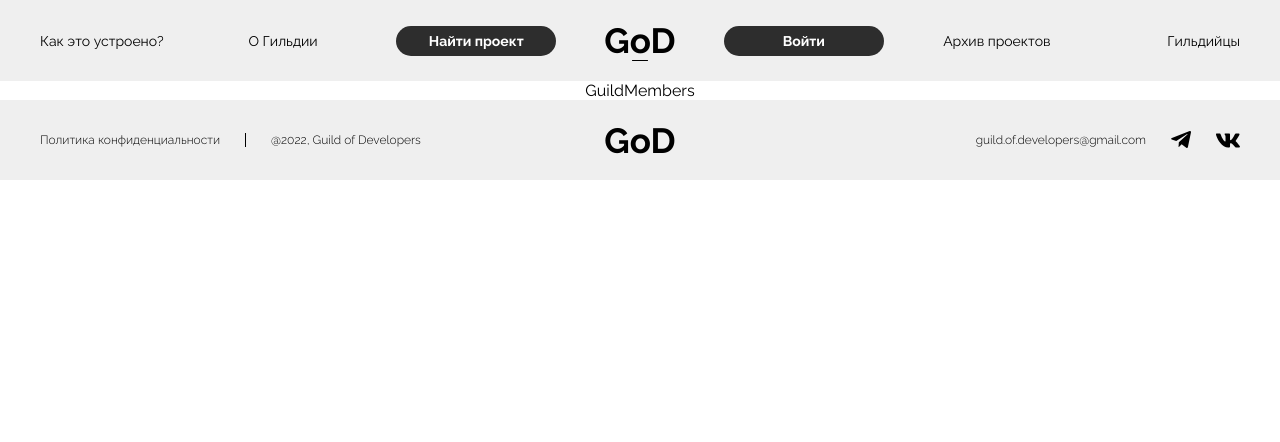
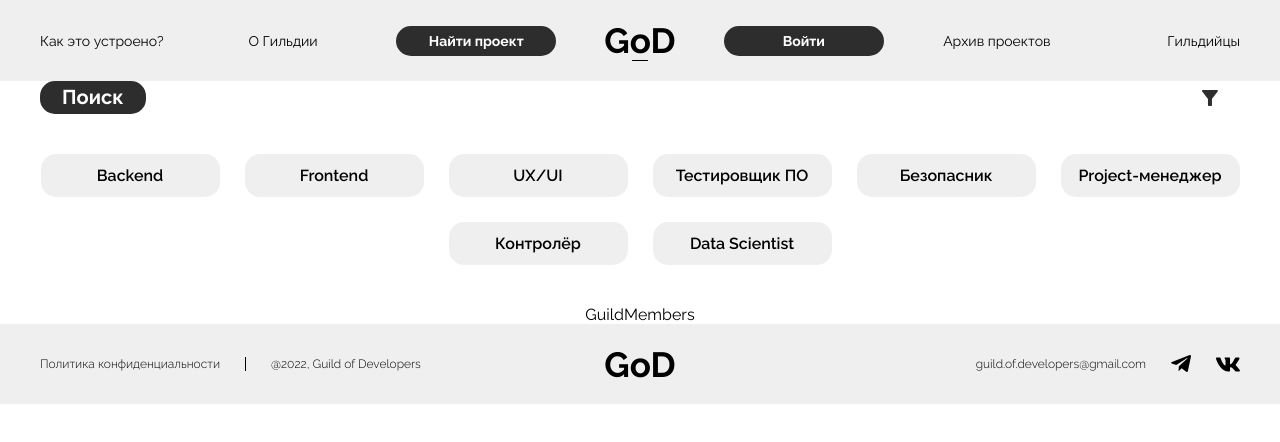
Before and after one commit to GuildOfDevelopers/guild-of-developers-frontend, a React (Create React App) app: page /guildMembers in a window 1280 px wide. Shown: the top 442 px of the page. Built offline with nearby package versions, Linux system fonts and the light colour scheme.

Commit message:
feat: filter for page guildMembers; fix: filter

```diff
--- /dev/null
+++ b/src/components/Filter/FilterMembers/index.tsx
@@ -0,0 +1,75 @@
+import React, { FC } from 'react';
+import { Menu } from '@headlessui/react';
+import { Wrapper, TopFilter, BottomFilter, BottomFilterButton, FilterButtons } from './style';
+import FilterOpen from '../FilterOpen';
+import { IconFilter } from './Icon';
+
+const FilterMembers: FC = () => {
+  const [currentMenu, setCurrentMenu] = React.useState(-1);
+  const menu = [
+    {
+      id: 0,
+      title: 'Backend'
+    },
+    {
+      id: 1,
+      title: 'Frontend'
+    },
+    {
+      id: 2,
+      title: 'UX/UI'
+    },
+    {
+      id: 3,
+      title: 'Тестировщик ПО'
+    },
+    {
+      id: 4,
+      title: 'Безопасник'
+    },
+    {
+      id: 5,
+      title: 'Project-менеджер'
+    },
+    {
+      id: 6,
+      title: 'Контролёр'
+    },
+    {
+      id: 7,
+      title: 'Data Scientist'
+    }
+  ];
+
+  return (
+    <Wrapper>
+      <TopFilter>
+        <FilterButtons className="active">Поиск</FilterButtons>
+
+        <Menu>
+          <Menu.Button>
+            <IconFilter />
+          </Menu.Button>
+
+          <Menu.Items className="filter-open">
+            <FilterOpen />
+          </Menu.Items>
+        </Menu>
+      </TopFilter>
+
+      <BottomFilter>
+        {menu.map((item) => (
+          <BottomFilterButton
+            key={item.id}
+            className={currentMenu === item.id ? 'active' : ''}
+            onClick={() => (currentMenu === item.id ? setCurrentMenu(-1) : setCurrentMenu(item.id))}
+          >
+            {item.title}
+          </BottomFilterButton>
+        ))}
+      </BottomFilter>
+    </Wrapper>
+  );
+};
+
+export default FilterMembers;
--- /dev/null
+++ b/src/components/Filter/FilterMembers/style.tsx
@@ -0,0 +1,86 @@
+import styled from 'styled-components';
+
+export const Wrapper = styled.div`
+  padding-bottom: 40px;
+
+  [id^='headlessui-menu-button'] {
+    padding: 5px 22px;
+    border-radius: 15px;
+  }
+
+  .filter-open[id^='headlessui-menu-items'] {
+    position: absolute;
+    left: 0;
+    bottom: -140px;
+    width: 100%;
+    padding: 30px 25px;
+    border-radius: 15px;
+    border-top-right-radius: 0;
+    background-color: var(--color-white-2);
+    z-index: 100;
+
+    &::before {
+      content: '';
+      display: block;
+      position: absolute;
+      top: -25px;
+      right: 0;
+      width: 0;
+      height: 0;
+      border-left: 30px solid transparent;
+      border-right: 30px solid transparent;
+      border-bottom: 25px solid var(--color-white-2);
+    }
+  }
+`;
+
+export const TopFilter = styled.div`
+  display: flex;
+  flex-wrap: wrap;
+  justify-content: space-between;
+  padding-bottom: 40px;
+  position: relative;
+`;
+
+export const BottomFilter = styled.div`
+  width: 100%;
+  display: flex;
+  flex-wrap: wrap;
+  justify-content: center;
+  gap: 25px;
+`;
+
+export const BottomFilterButton = styled.button`
+  flex-shrink: 0;
+  width: 179px;
+  padding: 12px 16px;
+  background-color: var(--color-white-2);
+  border-radius: 15px;
+  text-align: center;
+  font-size: 16px;
+  font-weight: var(--fw-600);
+  line-break: 19px;
+  transition: color 0.3s ease-in-out, background-color 0.3s ease-in-out;
+
+  &.active {
+    color: var(--color-white);
+    background-color: var(--color-grey);
+  }
+`;
+
+export const FilterButtons = styled.button`
+  padding: 5px 22px;
+  border-radius: 15px;
+  font-weight: var(--fw-400);
+  font-size: var(--fs-500);
+  line-height: var(--line-height-500);
+
+  transition: color 0.3s ease-in-out, background-color 0.3s ease-in-out,
+    font-weight 0.3s ease-in-out;
+
+  &.active {
+    font-weight: var(--fw-700);
+    color: var(--color-white);
+    background-color: var(--color-grey);
+  }
+`;
--- a/src/components/Filter/FilterOpen.tsx
+++ b/src/components/Filter/FilterOpen/index.tsx
@@ -1,5 +1,5 @@
 import React, { FC } from 'react';
-import { Form, FormName, FormWrapper, Submit, Label } from './styleFilterOpen';
+import { Form, FormName, FormWrapper, Submit, Label } from './style';
 import { Menu } from '@headlessui/react';
 
 const FilterOpen: FC = () => {
--- a/src/components/Filter/styleFilterOpen.tsx
+++ b/src/components/Filter/FilterOpen/style.tsx
@@ -1,4 +1,4 @@
-import styled, { createGlobalStyle } from 'styled-components';
+import styled from 'styled-components';
 
 export const Form = styled.form`
   .filter {
--- /dev/null
+++ b/src/components/Filter/FilterProjects/Icon.tsx
@@ -0,0 +1,10 @@
+export const IconFilter = () => {
+  return (
+    <svg width="16" height="16" viewBox="0 0 16 16" fill="none" xmlns="http://www.w3.org/2000/svg">
+      <path
+        d="M0.211604 1.61C2.2316 4.2 5.9616 9 5.9616 9V15C5.9616 15.55 6.4116 16 6.9616 16H8.9616C9.5116 16 9.9616 15.55 9.9616 15V9C9.9616 9 13.6816 4.2 15.7016 1.61C15.8162 1.46237 15.8871 1.28553 15.9061 1.09961C15.9251 0.913684 15.8916 0.726154 15.8092 0.558371C15.7269 0.390588 15.5991 0.249293 15.4404 0.150577C15.2817 0.0518598 15.0985 -0.000312035 14.9116 1.40404e-06H1.0016C0.171604 1.40404e-06 -0.298396 0.950002 0.211604 1.61Z"
+        fill="#2D2D2D"
+      />
+    </svg>
+  );
+};
--- /dev/null
+++ b/src/components/Filter/FilterProjects/index.tsx
@@ -0,0 +1,47 @@
+import React, { FC } from 'react';
+import { Menu } from '@headlessui/react';
+import { Wrapper, LeftFilter, FilterButtons } from './style';
+import FilterOpen from '../FilterOpen';
+import { IconFilter } from './Icon';
+
+const FilterProjects: FC = () => {
+  const [currentMenu, setCurrentMenu] = React.useState(0);
+  const menu = [
+    {
+      id: 0,
+      title: 'Текущие'
+    },
+    {
+      id: 1,
+      title: 'Выполненные'
+    }
+  ];
+
+  return (
+    <Wrapper>
+      <LeftFilter>
+        {menu.map((item) => (
+          <FilterButtons
+            key={item.id}
+            className={currentMenu === item.id ? 'active' : ''}
+            onClick={() => setCurrentMenu(item.id)}
+          >
+            {item.title}
+          </FilterButtons>
+        ))}
+      </LeftFilter>
+
+      <Menu>
+        <Menu.Button>
+          <IconFilter />
+        </Menu.Button>
+
+        <Menu.Items className="filter-open">
+          <FilterOpen />
+        </Menu.Items>
+      </Menu>
+    </Wrapper>
+  );
+};
+
+export default FilterProjects;
--- a/src/components/Filter/style.tsx
+++ b/src/components/Filter/FilterProjects/style.tsx
@@ -1,4 +1,4 @@
-import styled, { createGlobalStyle } from 'styled-components';
+import styled from 'styled-components';
 
 export const Wrapper = styled.div`
   display: flex;
@@ -20,6 +20,7 @@ export const Wrapper = styled.div`
     border-radius: 15px;
     border-top-right-radius: 0;
     background-color: var(--color-white-2);
+    z-index: 100;
 
     &::before {
       content: '';
@@ -54,5 +55,3 @@ export const FilterButtons = styled.button`
     background-color: var(--color-grey);
   }
 `;
-
-export const CustomDropdown = createGlobalStyle``;
--- a/src/components/Filter/index.tsx
+++ b/src/components/Filter/index.tsx
@@ -1,46 +1,17 @@
 import React, { FC } from 'react';
-import { Menu } from '@headlessui/react';
-import { Wrapper, LeftFilter, FilterButtons } from './style';
-import FilterOpen from './FilterOpen';
-import { IconFilter } from './Icon';
+import FilterProjects from './FilterProjects';
+import FilterMembers from './FilterMembers';
 
-const Filter: FC = () => {
-  const [currentMenu, setCurrentMenu] = React.useState(0);
-  const menu = [
-    {
-      id: 0,
-      title: 'Текущие'
-    },
-    {
-      id: 1,
-      title: 'Выполненные'
-    }
-  ];
+interface FilterProps {
+  page: string;
+}
 
+const Filter: FC<FilterProps> = ({ page }) => {
   return (
-    <Wrapper>
-      <LeftFilter>
-        {menu.map((item) => (
-          <FilterButtons
-            key={item.id}
-            className={currentMenu === item.id ? 'active' : ''}
-            onClick={() => setCurrentMenu(item.id)}
-          >
-            {item.title}
-          </FilterButtons>
-        ))}
-      </LeftFilter>
-
-      <Menu>
-        <Menu.Button>
-          <IconFilter />
-        </Menu.Button>
-
-        <Menu.Items className="filter-open">
-          <FilterOpen />
-        </Menu.Items>
-      </Menu>
-    </Wrapper>
+    <>
+      {page === 'projects' && <FilterProjects />}
+      {page === 'guildMembers' && <FilterMembers />}
+    </>
   );
 };
 
--- a/src/components/Projects/index.tsx
+++ b/src/components/Projects/index.tsx
@@ -124,7 +124,7 @@ const ProjectsWithFilter: FC = () => {
   return (
     <Wrapper>
       <Title>Проекты</Title>
-      <Filter />
+      <Filter page="projects" />
       <Grid>
         {mockCards.map((el) => (
           <Project project={el.project} departments={el.departments} date={el.date} key={el.id} />
--- a/src/pages/guildMembers.tsx
+++ b/src/pages/guildMembers.tsx
@@ -1,7 +1,14 @@
 import React, { FC } from 'react';
+import { Container } from '../lib/styled/container';
+import Filter from '../components/Filter';
 
 const GuildMembers: FC = () => {
-  return <p style={{ textAlign: 'center' }}>GuildMembers</p>;
+  return (
+    <Container>
+      <Filter page="guildMembers" />
+      <p style={{ textAlign: 'center' }}>GuildMembers</p>
+    </Container>
+  );
 };
 
 export default GuildMembers;
```
Also changed, not shown: src/components/Filter/FilterMembers/Icon.tsx (renamed from src/components/Filter/Icon.tsx).
